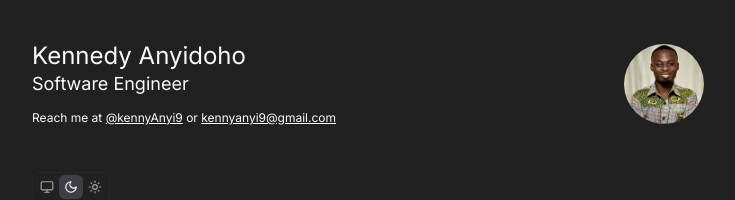
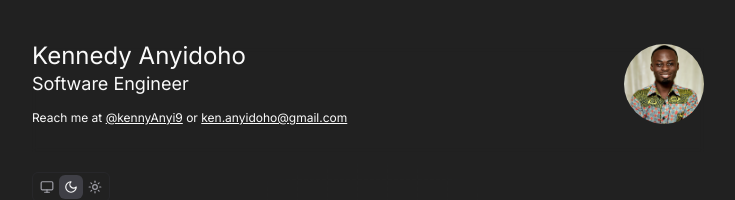
Before and after one commit to kennyAnyi9/portfolio, a Next.js app: page / in a window 1280 px wide. Shown: the top 200 px of the page, without its empty margins (272-1007 px from the left). Built offline with nearby package versions, Linux system fonts and the light colour scheme.

Commit message:
Update hero.tsx

```diff
--- a/components/nav/hero.tsx
+++ b/components/nav/hero.tsx
@@ -28,7 +28,7 @@ const Hero = () => {
                 href="mailto:ken.anyidoho@gmail.com"
                 className="underline underline-offset-1"
               >
-                kennyanyi9@gmail.com
+                ken.anyidoho@gmail.com
               </a>
             </p>
           </BlurFade>
```
